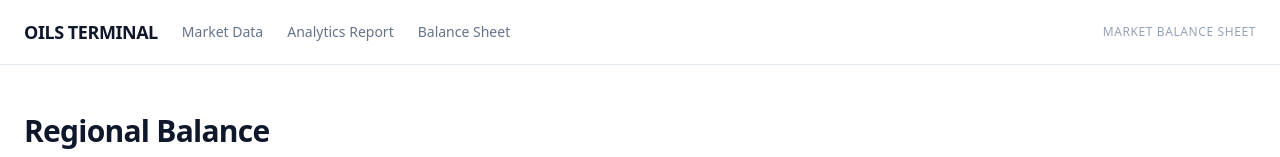
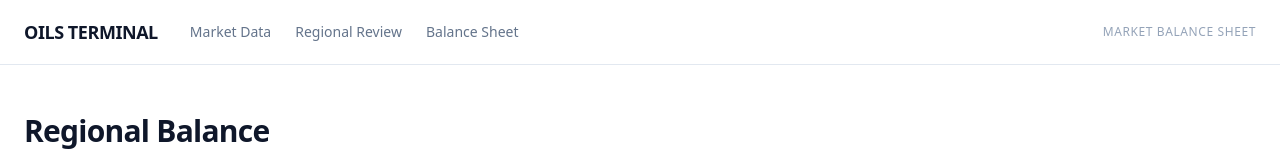
Before and after one commit to alekseyudovenko-eng/oils-terminal, a Next.js app: page /balance in a window 1280 px wide. Shown: the top 157 px of the page. Built offline with nearby package versions, Linux system fonts and the light colour scheme.

Commit message:
Update Layout.tsx

```diff
--- a/components/Layout.tsx
+++ b/components/Layout.tsx
@@ -12,13 +12,13 @@ export default function Layout({ children, title }: LayoutProps) {
       {/* --- STRICT HEADER --- */}
       <header className="border-b border-slate-200 bg-white sticky top-0 z-50">
         <div className="max-w-7xl mx-auto px-6 h-16 flex items-center justify-between">
-          <div className="flex items-center gap-6">
+          <div className="flex items-center gap-8">
             <Link href="/" className="text-lg font-bold tracking-tight text-slate-900 hover:text-slate-700 transition">
               OILS TERMINAL
             </Link>
             <nav className="hidden md:flex gap-6 text-sm font-medium text-slate-500">
               <Link href="/" className="hover:text-slate-900 transition">Market Data</Link>
-              <Link href="/report" className="hover:text-slate-900 transition">Analytics Report</Link>
+              <Link href="/regional-review" className="hover:text-slate-900 transition">Regional Review</Link>
               <Link href="/balance" className="hover:text-slate-900 transition">Balance Sheet</Link>
             </nav>
           </div>
```
